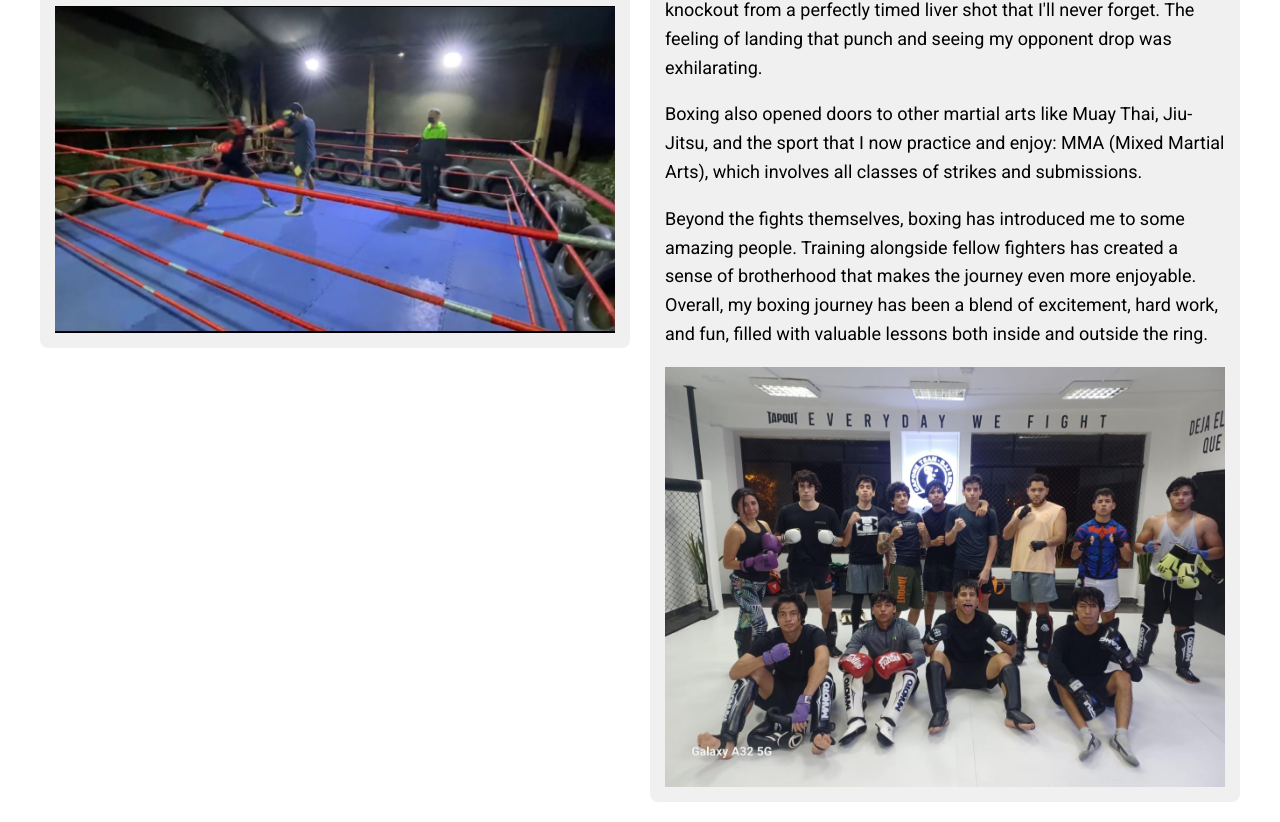
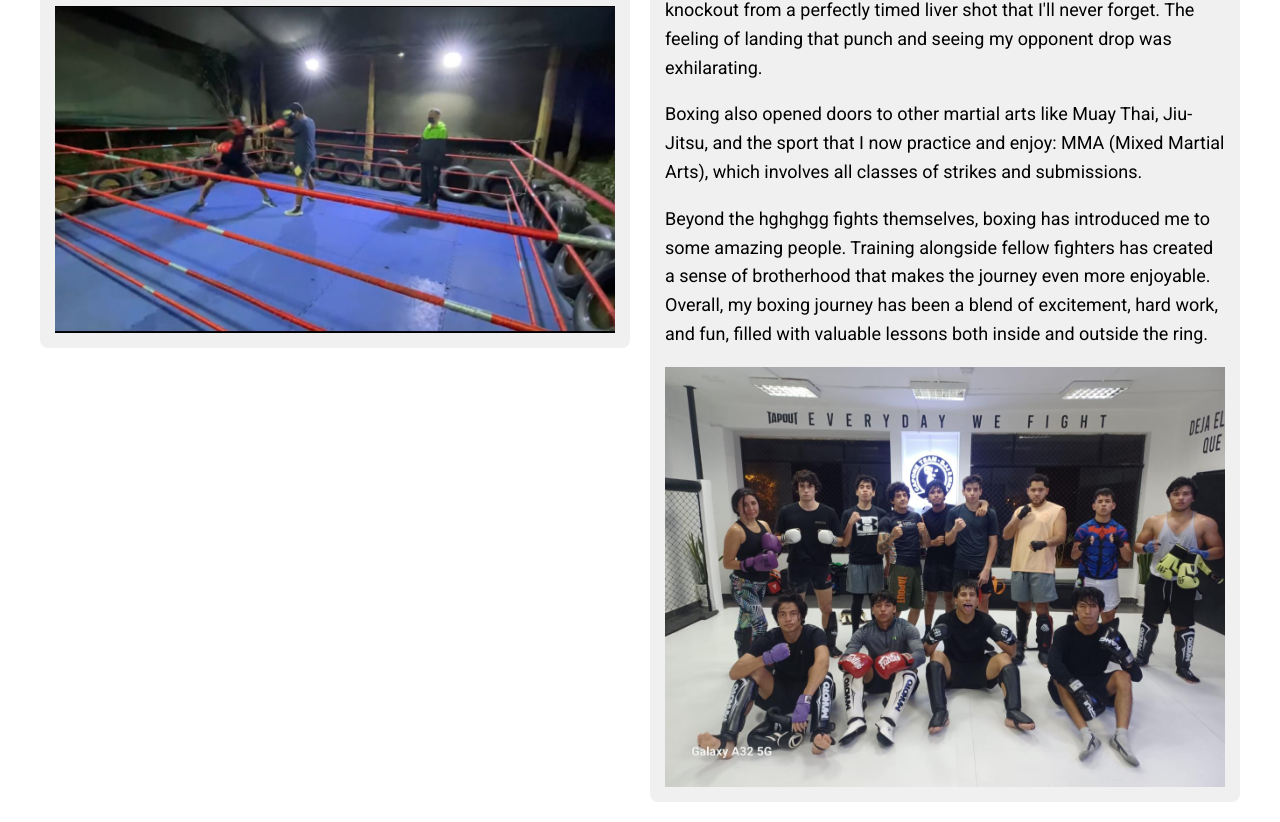
Before and after one commit to Gonzalogallo23/Assigment3GonzaloGallo, a plain HTML site: page index.html in a window 1280 px wide. Shown: the part 1216-2038 px from the top of the page. Drawn offline with Linux system fonts and the light colour scheme; files whose address does not match are found by name.

Commit message:
updated prueba

```diff
--- a/index.html
+++ b/index.html
@@ -125,7 +125,7 @@
 
                     <p>Boxing also opened doors to other martial arts like Muay Thai, Jiu-Jitsu, and the sport that I now practice and enjoy: MMA (Mixed Martial Arts), which involves all classes of strikes and submissions.</p>
 
-                    <p>Beyond the fights themselves, boxing has introduced me to some amazing people. Training alongside fellow fighters has created a sense of brotherhood that makes the journey even more enjoyable. Overall, my boxing journey has been a blend of excitement, hard work, and fun, filled with valuable lessons both inside and outside the ring.</p>
+                    <p>Beyond the hghghgg fights themselves, boxing has introduced me to some amazing people. Training alongside fellow fighters has created a sense of brotherhood that makes the journey even more enjoyable. Overall, my boxing journey has been a blend of excitement, hard work, and fun, filled with valuable lessons both inside and outside the ring.</p>
                     <img src="/foto4.jpeg" alt="Anecdotes">
                 </div>
             </div>
```
